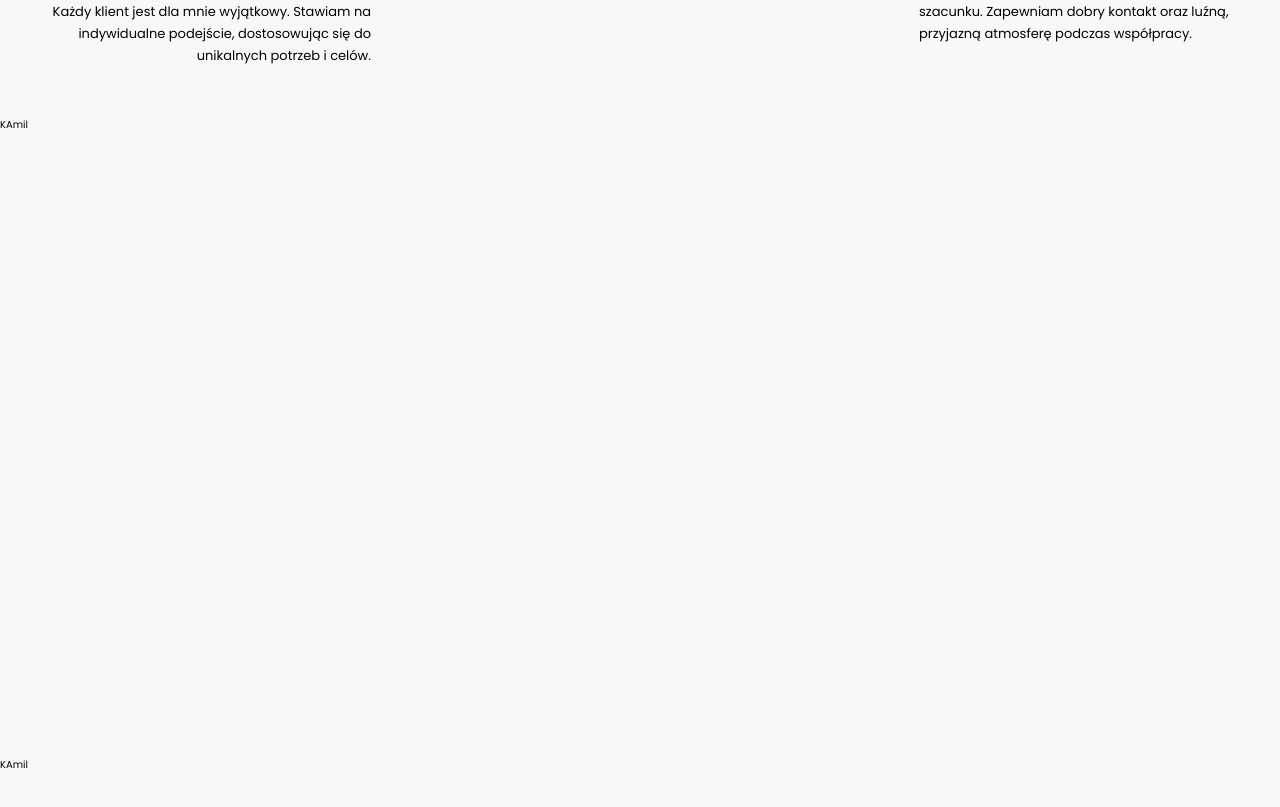
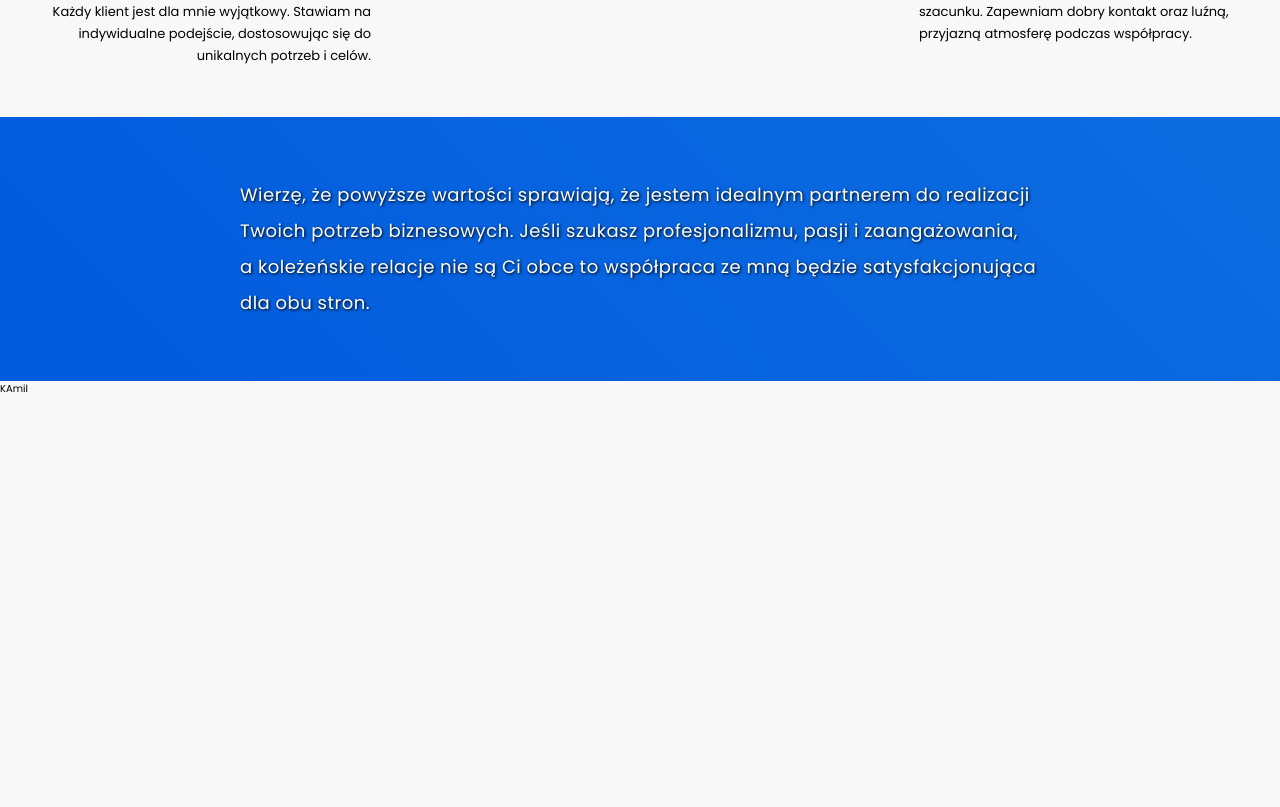
Before and after one commit to kwaq102/gajewwwski, a React (Create React App) app: page / in a window 1280 px wide. Shown: the part 3059-3866 px from the top of the page. Built offline with nearby package versions, Linux system fonts and the light colour scheme.

Commit message:
added myAdvantagesFooter section

```diff
--- a/src/App.tsx
+++ b/src/App.tsx
@@ -2,6 +2,7 @@ import About from "./layout/About";
 import Header from "./layout/Header";
 import Motto from "./layout/Motto";
 import MyAdvantages from "./layout/MyAdvantages";
+import MyAdvantagesFooter from "./layout/MyAdvantagesFooter";
 import Navigation from "./layout/Navigation";
 import Offer from "./layout/Offer";
 
@@ -15,6 +16,7 @@ function App() {
 				<About />
 				<Offer />
 				<MyAdvantages />
+				<MyAdvantagesFooter />
 				<div className="app-div">KAmil</div>
 				<div className="app-div">KAmil</div>
 				<div className="app-div">KAmil</div>
--- /dev/null
+++ b/src/layout/MyAdvantagesFooter.tsx
@@ -0,0 +1,16 @@
+import React from "react";
+
+const MyAdvantagesFooter = () => {
+	return (
+		<section className="myAdvantages__footer">
+			<p className="myAdvantages__footer-text">
+				Wierzę, że powyższe wartości sprawiają, że jestem idealnym partnerem do
+				realizacji Twoich potrzeb biznesowych. Jeśli szukasz profesjonalizmu,
+				pasji i zaangażowania, <br />a koleżeńskie relacje nie są Ci obce to
+				współpraca ze mną będzie satysfakcjonująca dla obu stron.
+			</p>
+		</section>
+	);
+};
+
+export default MyAdvantagesFooter;
--- a/src/styles/_MyAdvantages.scss
+++ b/src/styles/_MyAdvantages.scss
@@ -47,6 +47,7 @@
 		grid-area: description;
 		font-size: 1.3rem;
 		line-height: 170%;
+
 		.advantage-item__certificates {
 			display: block;
 			text-decoration: none;
--- /dev/null
+++ b/src/styles/_MyAdvantagesFooter.scss
@@ -0,0 +1,36 @@
+.myAdvantages__footer {
+	width: 100%;
+	padding: 5em 1em;
+	background: $blueGradient;
+}
+
+.myAdvantages__footer-text {
+	font-size: 1.4rem;
+	letter-spacing: 0.5px;
+	color: #fff;
+	line-height: 200%;
+	text-shadow: 1px 1px 3px black;
+}
+
+@media (min-width: map-get($breakpoints, s)) {
+	.myAdvantages__footer {
+		padding: 5em 3em;
+	}
+}
+
+@media (min-width: map-get($breakpoints, m)) {
+	.myAdvantages__footer {
+		padding: 5em 4em;
+	}
+}
+@media (min-width: map-get($breakpoints, xl)) {
+	.myAdvantages__footer {
+		padding: 6em 4em;
+	}
+
+	.myAdvantages__footer-text {
+		width: 800px;
+		margin: 0 auto;
+		font-size: 1.8rem;
+	}
+}
--- a/src/styles/index.scss
+++ b/src/styles/index.scss
@@ -9,3 +9,4 @@
 @import "_About.scss";
 @import "_Offer.scss";
 @import "_MyAdvantages.scss";
+@import "_MyAdvantagesFooter.scss";
```
